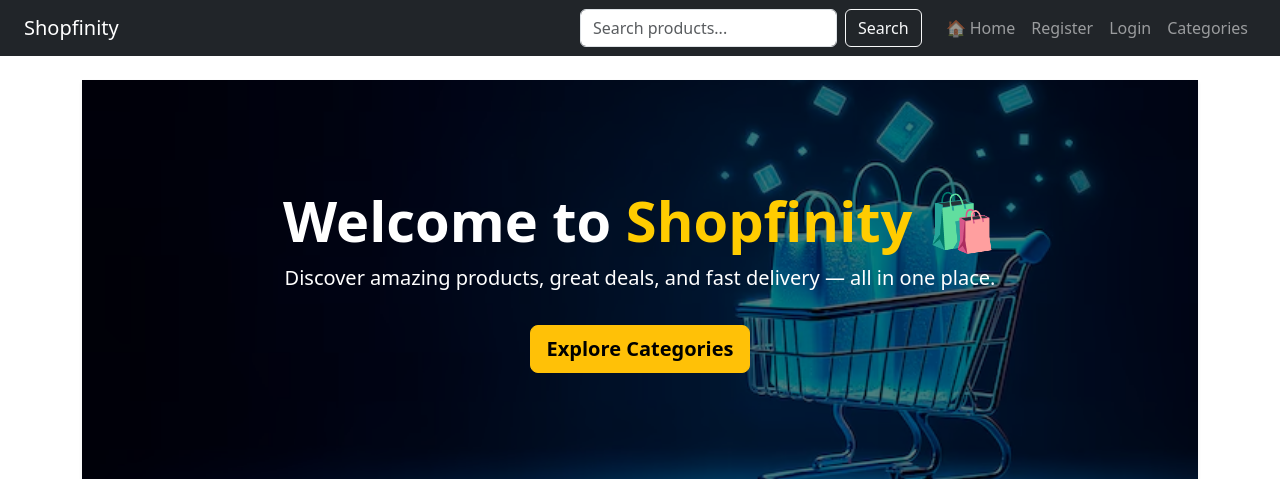
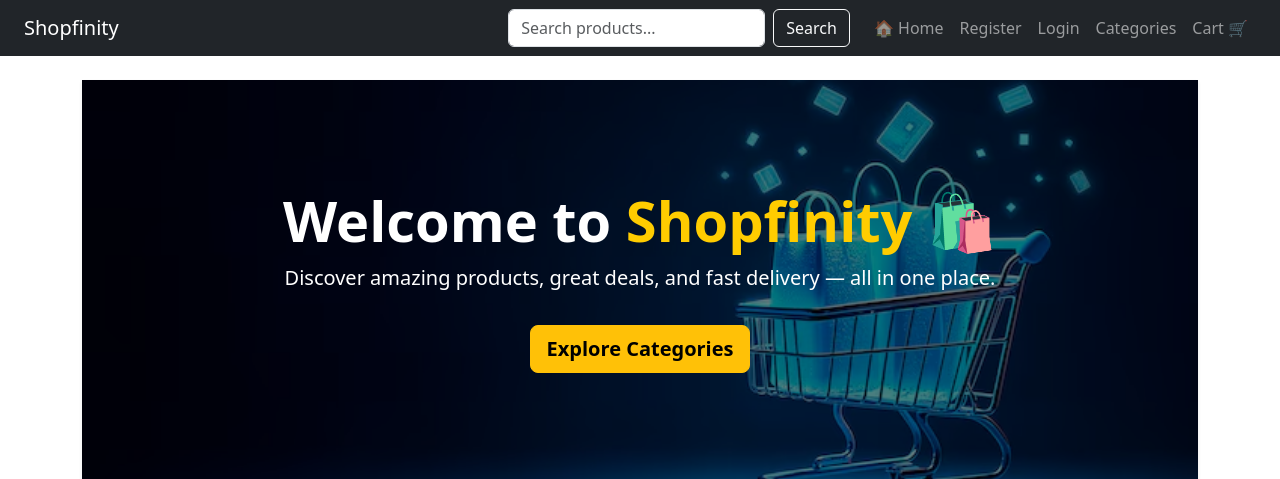
Before and after one commit to M-Swathi22/E-Commerce, a Django app: page / in a window 1280 px wide. Shown: the top 479 px of the page. Run offline with Django 5.2, Linux system fonts and the light colour scheme.

Commit message:
Added cart page and updated base.html for navigation

```diff
--- a/ecommerce_site/ecommerce_project/ecommerce_app/templates/base.html
+++ b/ecommerce_site/ecommerce_project/ecommerce_app/templates/base.html
@@ -19,7 +19,7 @@
       <li class="nav-item"><a class="nav-link" href="{% url 'register' %}">Register</a></li>
       <li class="nav-item"><a class="nav-link" href="{% url 'login' %}">Login</a></li>
       <li class="nav-item"><a class="nav-link" href="{% url 'categories' %}">Categories</a></li>
-
+      <li class="nav-item"><a class="nav-link" href="{% url 'view_cart' %}">Cart 🛒</a></li>
     </ul>
   </nav>
 
--- a/ecommerce_site/ecommerce_project/ecommerce_app/urls.py
+++ b/ecommerce_site/ecommerce_project/ecommerce_app/urls.py
@@ -9,5 +9,8 @@ urlpatterns = [
      path('categories/',views.categories,name='categories'),
      path('categories/<str:category>/', views.category_products, name='category_products'),
      path('product/<int:product_id>/', views.product_detail, name='product_detail'),
+     path('cart/', views.cart, name='view_cart'),
+     path('add-to-cart/<int:product_id>/', views.add_to_cart, name='add_to_cart'),
+     path('remove-from-cart/<int:product_id>/', views.remove_from_cart, name='remove_from_cart'),
 
 ]
--- a/ecommerce_site/ecommerce_project/ecommerce_app/views.py
+++ b/ecommerce_site/ecommerce_project/ecommerce_app/views.py
@@ -3,7 +3,7 @@ from django.views.decorators.csrf import csrf_exempt
 from django.shortcuts import render,redirect,get_object_or_404
 from django.http import Http404
 from .models import Customer
-from .models import Product,Category
+from .models import Product,Category,Cart
 from django.contrib import messages
 
 def base(request):
@@ -70,3 +70,68 @@ def product_detail(request, product_id):
         raise Http404("Product not found")
 
     return render(request, 'product_detail.html', {'product': product})
+
+def add_to_cart(request, product_id):
+    if 'customer_id' not in request.session:
+        return redirect('login')  # Redirect to login if not logged in
+
+    customer_id = request.session['customer_id']
+    customer = Customer.objects.get(id=customer_id)
+    product = get_object_or_404(Product, id=product_id)
+
+    cart_item, created = Cart.objects.get_or_create(
+        customer=customer,
+        product=product,
+        defaults={'quantity': 1}
+    )
+
+    if not created:
+        cart_item.quantity += 1
+        cart_item.save()
+
+    return redirect('view_cart')
+
+def cart(request):
+    if 'customer_id' not in request.session:
+        return redirect('login')  # Redirect if not logged in
+
+    customer_id = request.session['customer_id']
+    customer = Customer.objects.get(id=customer_id)
+
+    cart_items_db = Cart.objects.filter(customer=customer)
+
+    cart_items = []
+    total = 0
+
+    for item in cart_items_db:
+        item_total = item.product.price * item.quantity
+        cart_items.append({
+            'product': item.product,
+            'quantity': item.quantity,
+            'total_price': item_total
+        })
+        total += item_total
+
+    context = {
+        'cart_items': cart_items,
+        'total': total
+    }
+
+    print("Cart items from DB:", cart_items)
+    return render(request, 'cart.html', context)
+
+def remove_from_cart(request, product_id):
+    if 'customer_id' not in request.session:
+        return redirect('login')
+
+    customer_id = request.session['customer_id']
+    customer = Customer.objects.get(id=customer_id)
+
+    try:
+        cart_item = Cart.objects.get(customer=customer, product_id=product_id)
+        cart_item.delete()
+        messages.success(request, 'Product removed from cart.')
+    except Cart.DoesNotExist:
+        messages.error(request, 'Product not found in your cart.')
+
+    return redirect('view_cart')
```
Also changed, not shown: ecommerce_site/ecommerce_project/ecommerce_app/models.py (+11 -0 lines), ecommerce_site/ecommerce_project/ecommerce_app/templates/cart.html (added, +53 -0 lines), ecommerce_site/ecommerce_project/ecommerce_app/migrations/0002_cart.py (added).
